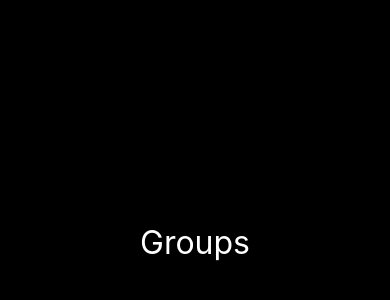
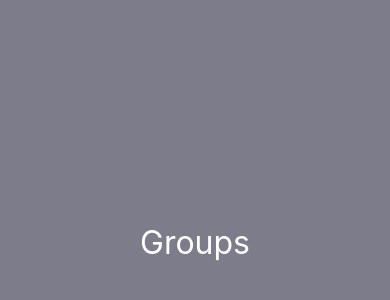
Before and after one commit to gabrielvbauer/ignite-teams, a React Native app: screen / in a window 390 px wide. Shown: the part 180-480 px from the top of the page. Built offline with nearby package versions, Linux system fonts and the light colour scheme.

Commit message:
feat: theme

```diff
--- a/App.tsx
+++ b/App.tsx
@@ -1,6 +1,6 @@
 import { Groups } from "@screens/Groups"
 import theme from "./src/theme"
-import { ThemeProvider } from "styled-components"
+import { ThemeProvider } from "styled-components/native"
 
 export default function App() {
   return (
--- a/package.json
+++ b/package.json
@@ -13,7 +13,7 @@
     "expo-status-bar": "~1.6.0",
     "react": "18.2.0",
     "react-native": "0.72.3",
-    "styled-components": "^6.0.5"
+    "styled-components": "5.3.9"
   },
   "devDependencies": {
     "@babel/core": "^7.20.0",
--- a/src/screens/Groups/styles.ts
+++ b/src/screens/Groups/styles.ts
@@ -2,7 +2,7 @@ import styled from "styled-components/native"
 
 export const Container = styled.View`
   flex: 1;
-  background-color: #000;
+  background-color: ${({ theme }) => theme.COLORS.GRAY_300};
   align-items: center;
   justify-content: center;
 `
```
Also changed, not shown: src/@types/styled.d.ts (added, +8 -0 lines), 1 other file (tests, documents, lock files or other folders).
